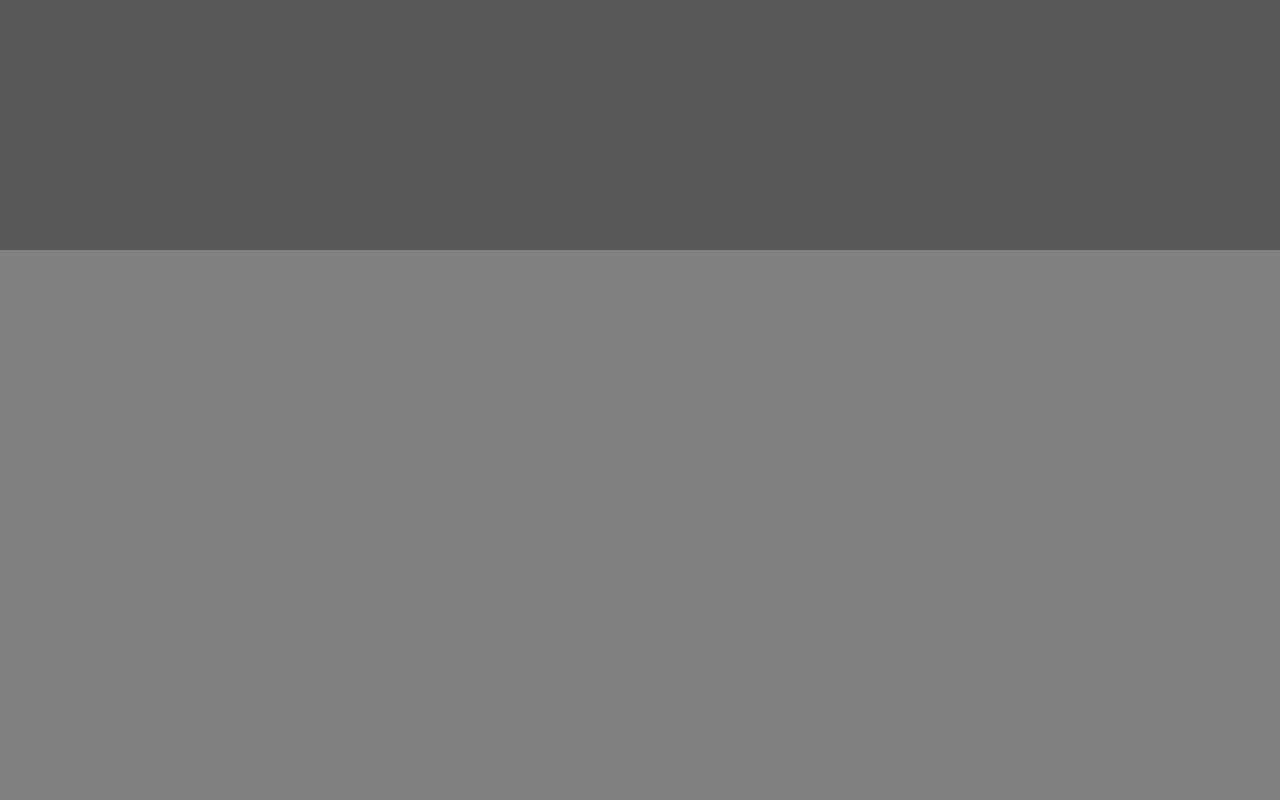
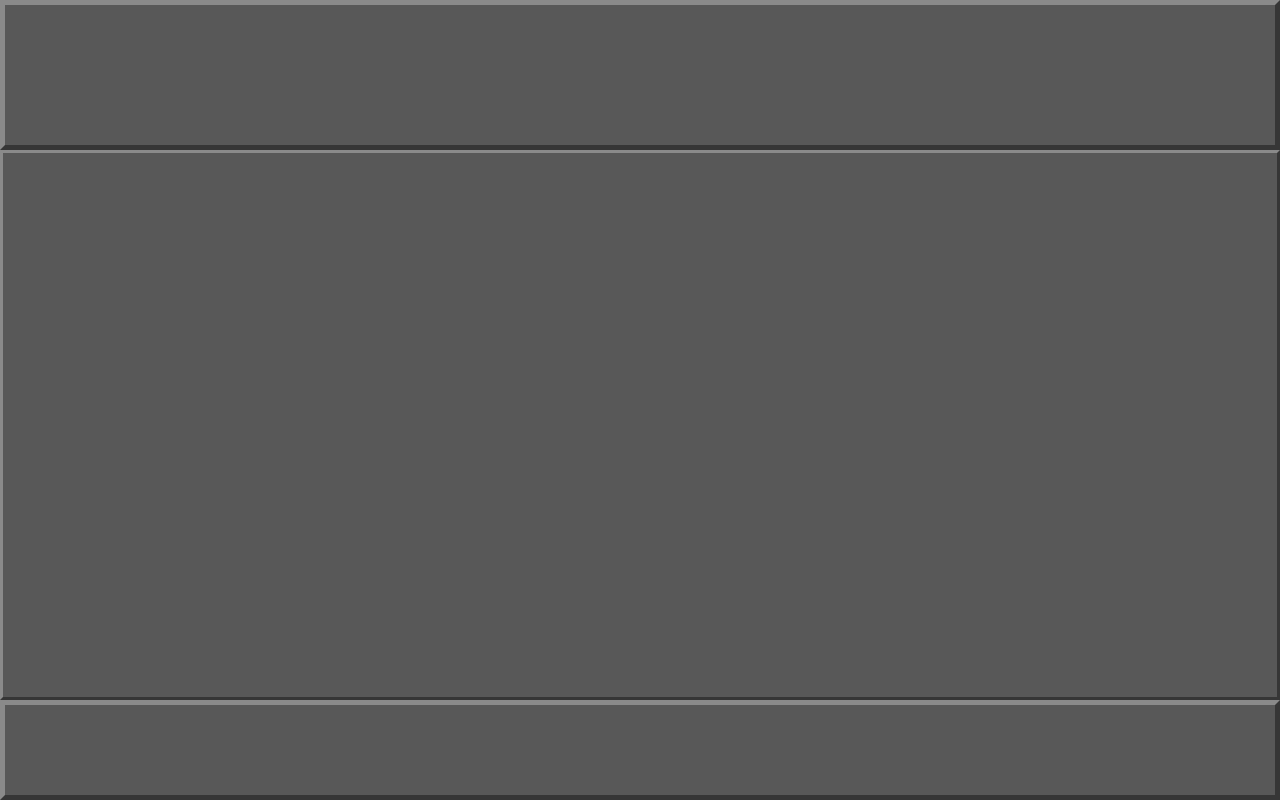
Before and after one commit to Stephen-J-Whitaker/memory-game, a plain HTML site: page index.html in a window 1280 px wide. Drawn offline with Linux system fonts and the light colour scheme.

Commit message:
Size and style main and borders

```diff
--- a/assets/css/style.css
+++ b/assets/css/style.css
@@ -6,6 +6,7 @@ body {
 }
 
 body {
+    position: relative;
     background-color: grey;
     margin: 0;
 }
@@ -13,7 +14,10 @@ body {
 /* common game interface styling */
 header,
 footer {
+    box-sizing: border-box;
+    width: 100%;
     background-color: rgb(88, 88, 88);
+    border: 5px outset rgb(138, 138, 138);
 }
 
 /* header styling */
@@ -21,6 +25,20 @@ header {
     height: 150px;
 }
 
+/* main styling */
+main {
+    box-sizing: border-box;
+    width: 100%;
+    /* height is full view - header and footer */
+    height: calc(100% - 150px - 100px);
+    background-color: rgb(88, 88, 88);
+    border: 3px outset rgb(138, 138, 138);
+}
+
+/* footer styling */
 footer {
+    position: absolute;
     height: 100px;
+    bottom: 0;
+    right: 0;
 }
```
